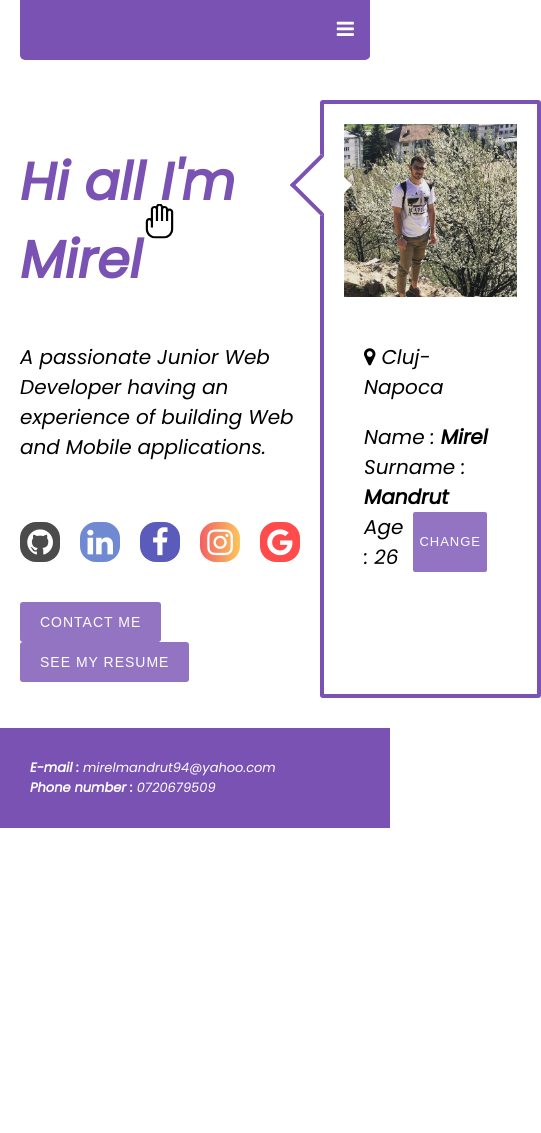
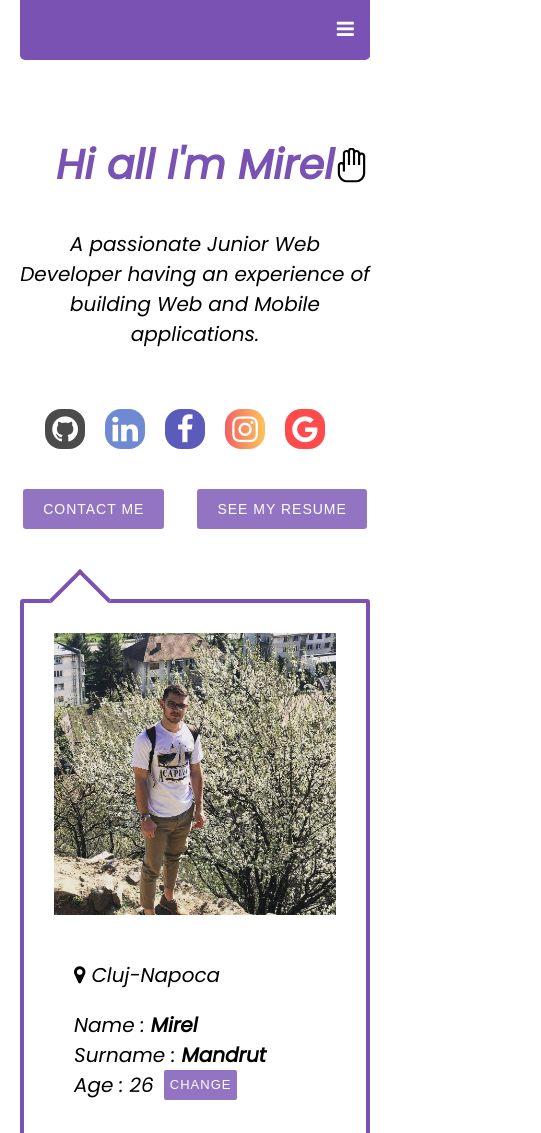
Before and after one commit to DevBrad/beCreative, a website: page partials/index.html in a window 390 px wide. Shown: the top 1133 px of the page, 541 px wide, since content can reach past the window. Before the commit the page ends 844 px from the top, so only its background shows below. Drawn offline with nearby package versions, Linux system fonts and the light colour scheme.

Commit message:
wip mobile

```diff
--- a/scss/components/_index-content.scss
+++ b/scss/components/_index-content.scss
@@ -29,6 +29,7 @@
                 font-size: 2rem;
             }
         }
+
         .presentation-wrapper-icons {
             margin-bottom: 4rem;
 
@@ -126,7 +127,6 @@
         border-radius: 0.3rem;
         padding: 2rem;
         min-height: 550px;
-
         position: relative;
 
         &::after {
@@ -241,3 +241,53 @@
         }
     }
 }
+
+//mobile code
+
+@media only screen and (max-width: 767px) {
+    .content-wrapper {
+        flex-direction: column;
+
+        .presentation-wrapper-lft {
+            margin-bottom: 7rem;
+
+            .presentation-wrapper-header {
+
+                &__title {
+                    font-size: 4.1rem;
+                    text-align: center;
+                }
+
+                &__content {
+                    text-align: center;
+                }
+            }
+
+            .presentation-wrapper-icons {
+
+                .presentation-wrapper-list {
+                    justify-content: center;
+                }
+            }
+
+            .cta-wrapper {
+                text-align: center;
+            }
+        }
+
+        .presentation-wrapper-rght {
+            padding: 3rem;
+
+            &::after {
+                top: -25px;
+                left: 10%;
+                width: 40px;
+                height: 40px;
+                border-right: 4px solid #7952b3;
+                border-left: transparent;
+                transform: translateX(-50%);
+                transform: rotate(-45deg);
+            }
+        }
+    }
+}
```
Also changed, not shown: partials/index.html (+0 -3 lines), css/global.css.
